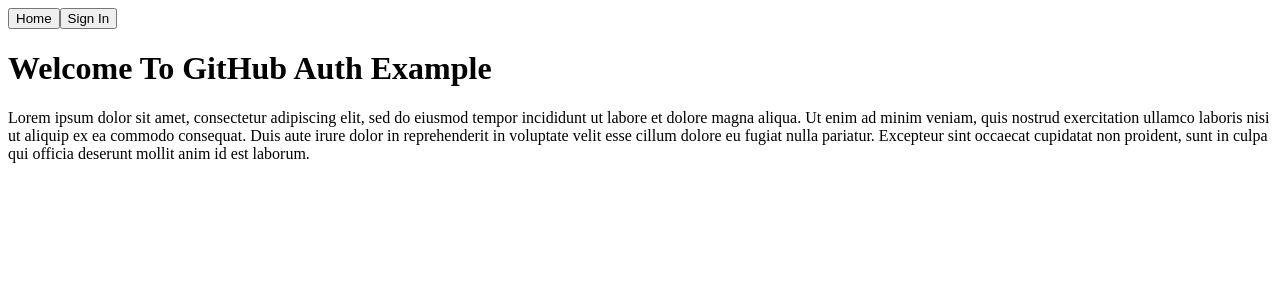
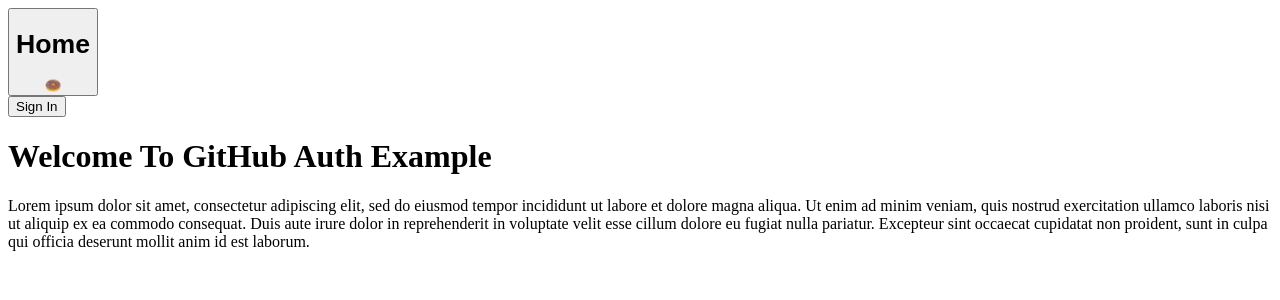
Before and after one commit to joeybuenosdias/auth-nextjs, a Next.js app: page / in a window 1280 px wide. Shown: the top 300 px of the page. Built offline with nearby package versions, Linux system fonts and the light colour scheme; no server answers.

Commit message:
Add styles to header

```diff
--- a/components/header/header.js
+++ b/components/header/header.js
@@ -1,15 +1,16 @@
 import React from 'react'
 import Link from 'next/link'
 import { useSession, signIn, signOut } from 'next-auth/client'
+import css from './header.module.css';
 
 export default function Header() {
     return (
-        <header>
-            <Link href="/">
-                <button>Home</button>
-            </Link>
-            <DashboardButton />
-            <AuthButton />
+        <header className={css.header}>
+            <Home />
+            <div className={css.subHeader}>
+                <DashboardButton />
+                <AuthButton />
+            </div>
         </header>
     )
 }
@@ -37,3 +38,14 @@
 
     return <button onClick={() => signIn()}>Sign In</button>
 }
+
+function Home(){
+    return (
+        <Link href="/">
+            <button>
+                <h1>Home</h1>
+                <div>&#127849;</div>
+            </button>
+        </Link>
+    )
+}
```
Also changed, not shown: components/header/header.module.css (added), 1 other file (tests, documents, lock files or other folders).
